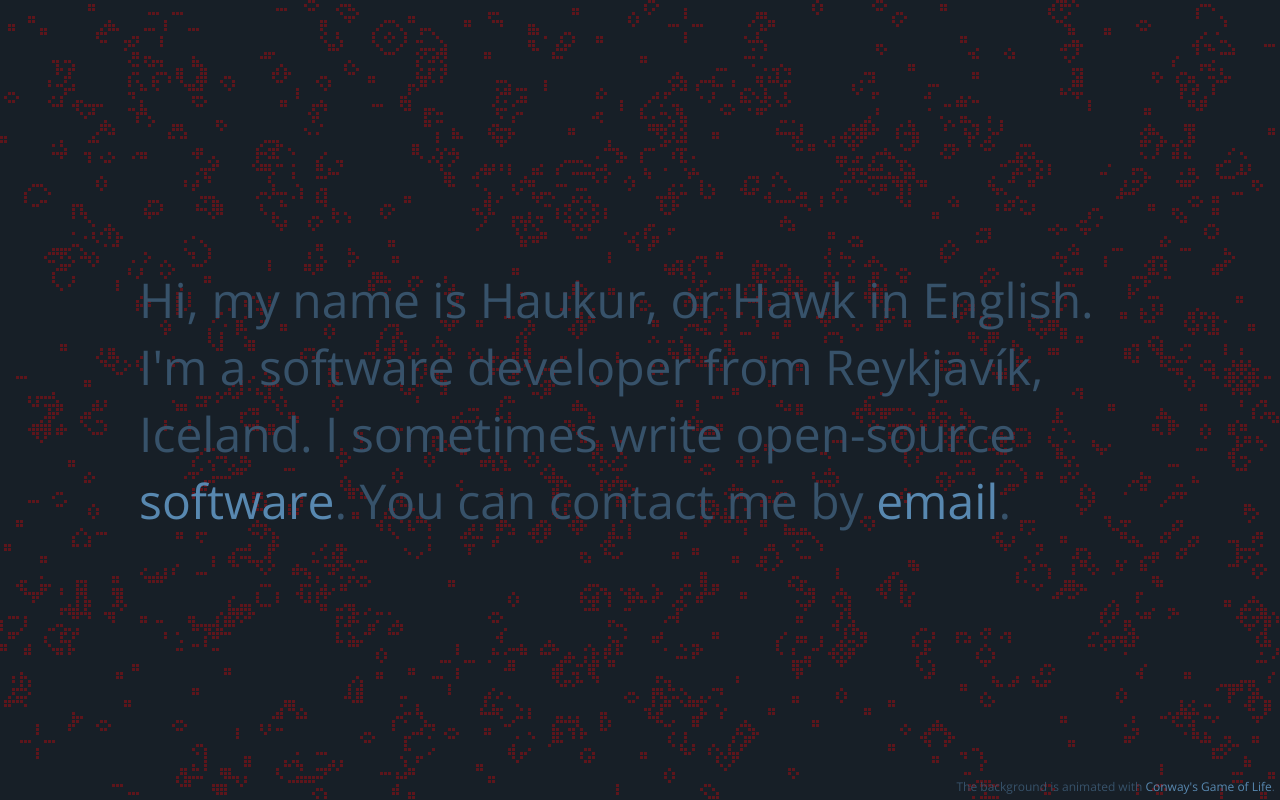
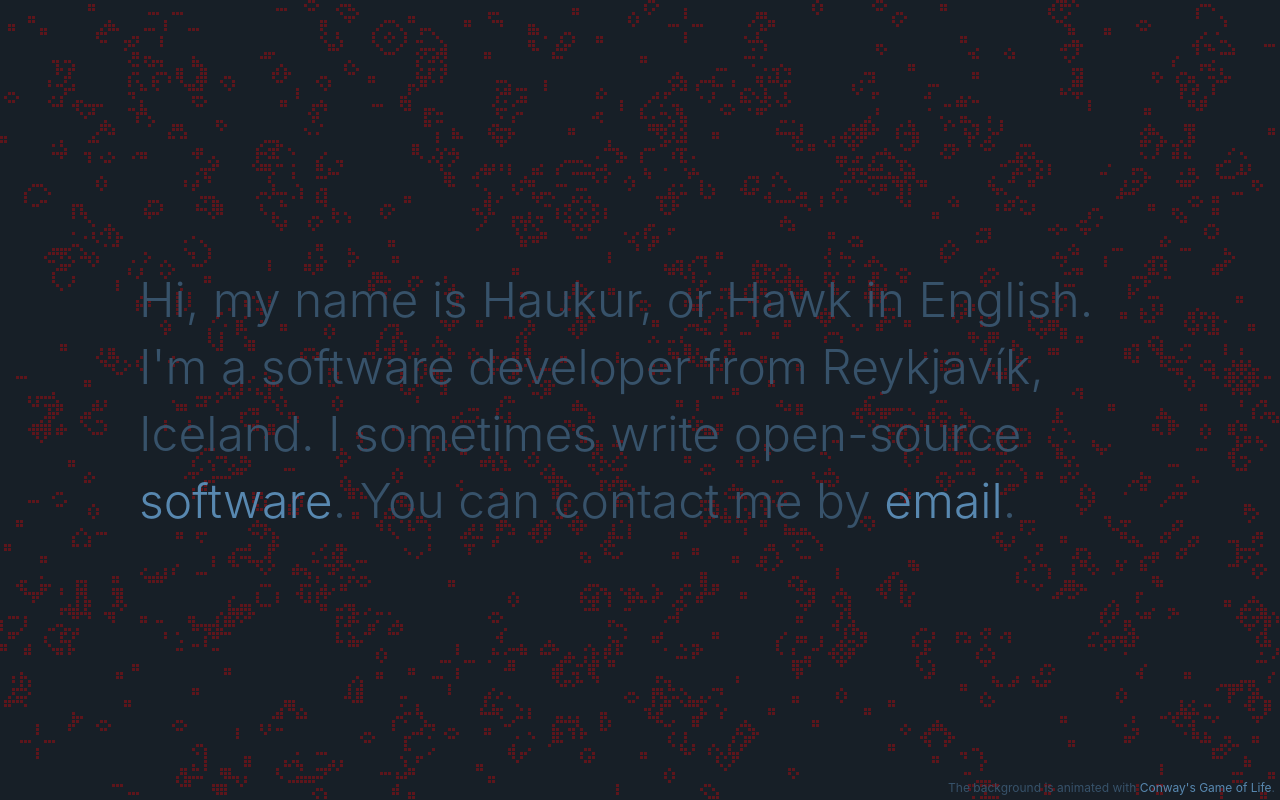
Before and after one commit to hph/hph.github.io, a website built with webpack: page index.html in a window 1280 px wide. Built offline with nearby package versions, Linux system fonts and the light colour scheme.

Commit message:
Use the best system font available

```diff
--- a/index.html
+++ b/index.html
@@ -6,7 +6,6 @@
     <meta name="author" content="Haukur Páll Hallvarðsson">
     <meta name="description" content="Haukur Páll Hallvarðsson's personal website">
     <title>hph.is</title>
-    <link href="https://fonts.googleapis.com/css?family=Open+Sans" rel="stylesheet">
     <link href="build/styles.css" rel="stylesheet">
     <script src="build/app.js" async></script>
   </head>
--- a/src/styles.css
+++ b/src/styles.css
@@ -5,7 +5,7 @@ body {
   height: 100%;
   width: 100%;
   overflow: hidden;
-  font-family: 'Open Sans', 'Helvetica Neue', Helvetica, sans-serif;
+  font-family: -apple-system, BlinkMacSystemFont, 'Segoe UI', 'Roboto', 'Oxygen', 'Ubuntu', 'Cantarell', 'Fira Sans', 'Droid Sans', 'Helvetica Neue', sans-serif;
   background-color: rgb(23,31,39);
   color: rgb(55,82,106);
 }
```
Also changed, not shown: build/styles.css.
